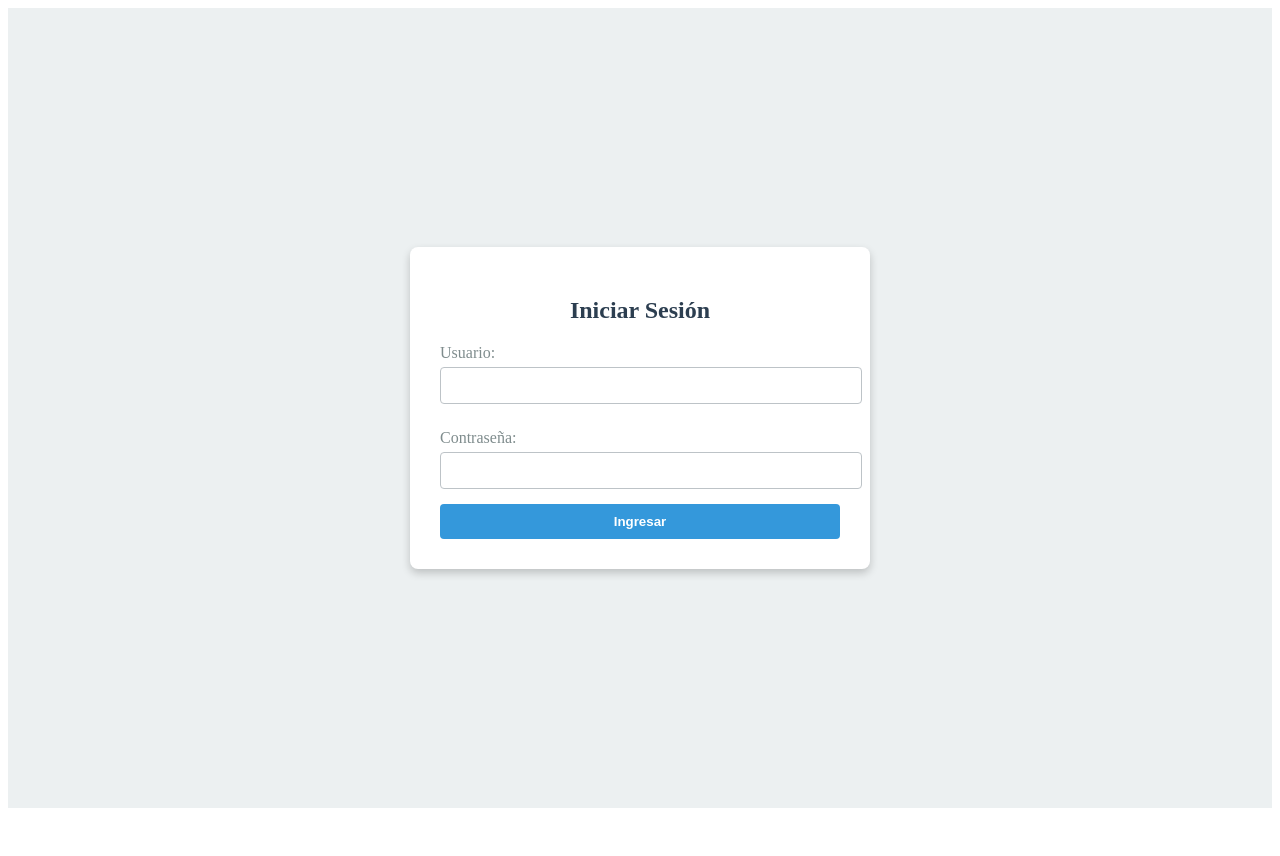
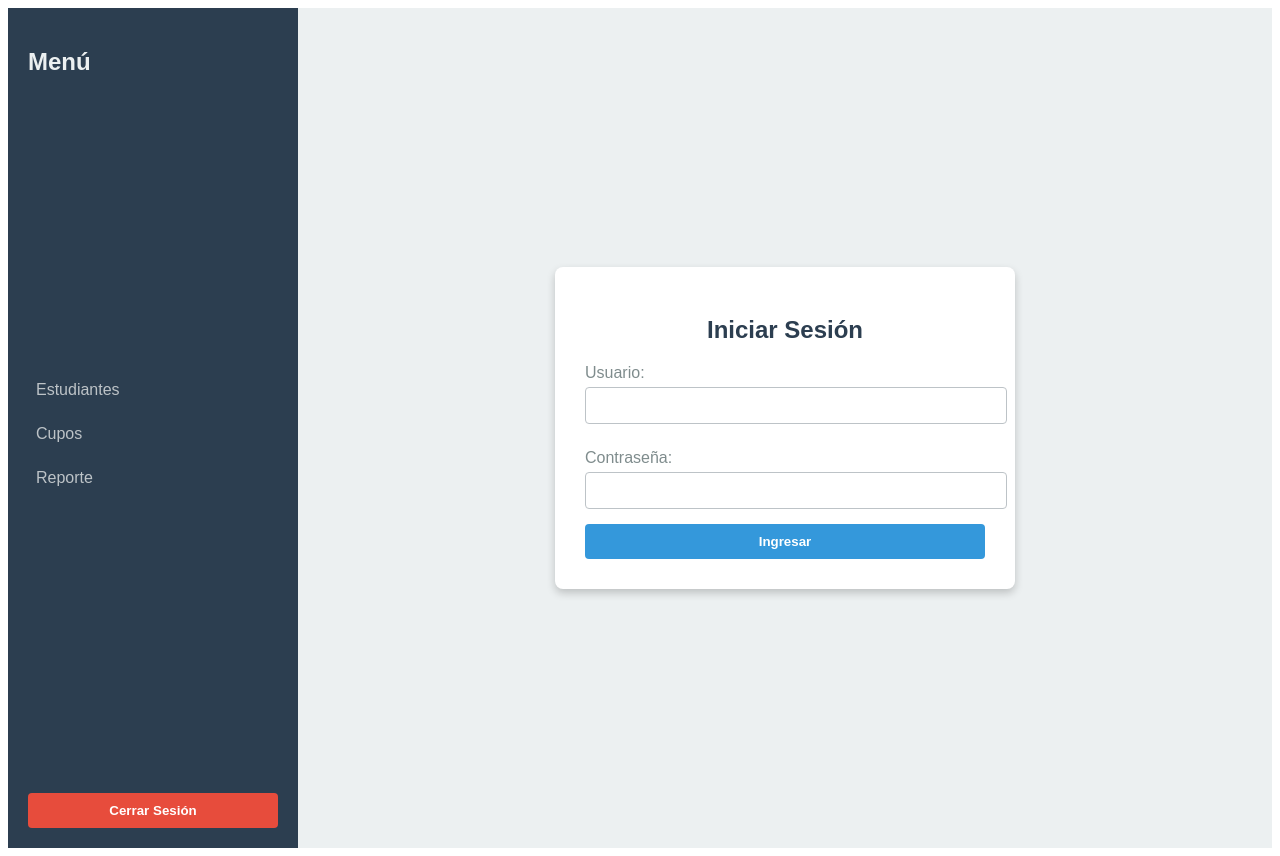
Before and after one commit to JuliFlores21/Front-CORE-FINAL, a Vue app: page /login in a window 1280 px wide. Before the commit the page ends 816 px from the top, so only its background shows below. Built offline with nearby package versions, Linux system fonts and the light colour scheme.

Commit message:
Layout mejorado

```diff
--- a/src/App.vue
+++ b/src/App.vue
@@ -1,16 +1,20 @@
 <template>
   <div>
-      <router-view v-if="!isAuthenticated" /> <!-- Muestra solo el login -->
-      <AppLayout v-else /> <!-- Muestra el layout en las vistas autenticadas -->
+    <AppLayout>
+      <router-view v-if="isAuthenticated" /> <!-- Muestra las vistas autenticadas -->
+      <LoginView v-else /> <!-- Muestra el login cuando no está autenticado -->
+    </AppLayout>
   </div>
 </template>
 
 <script>
 import AppLayout from "./components/AppLayout.vue";
+import LoginView from "./views/LoginView.vue";
 
 export default {
   components: {
-      AppLayout
+      AppLayout,
+      LoginView
   },
   computed: {
       isAuthenticated() {
```
